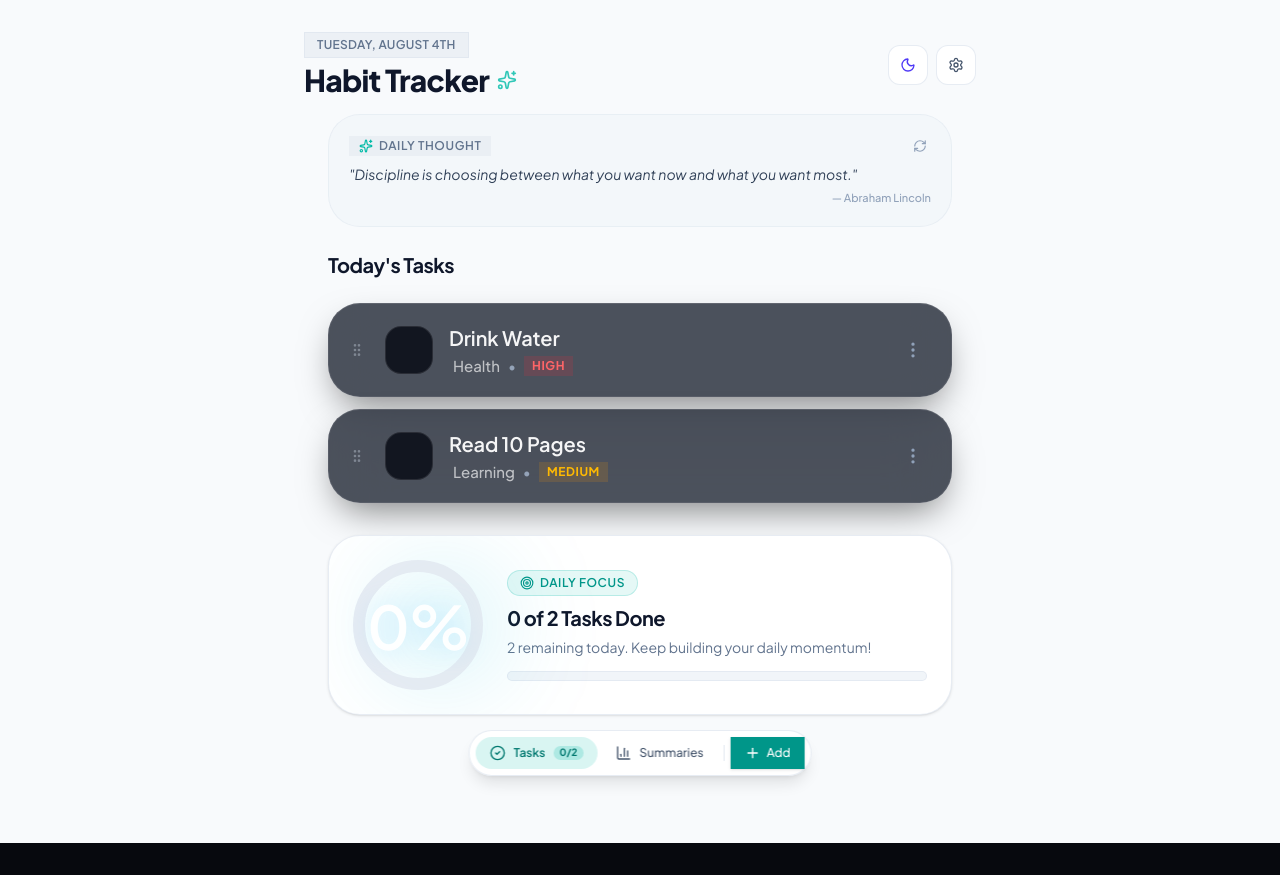
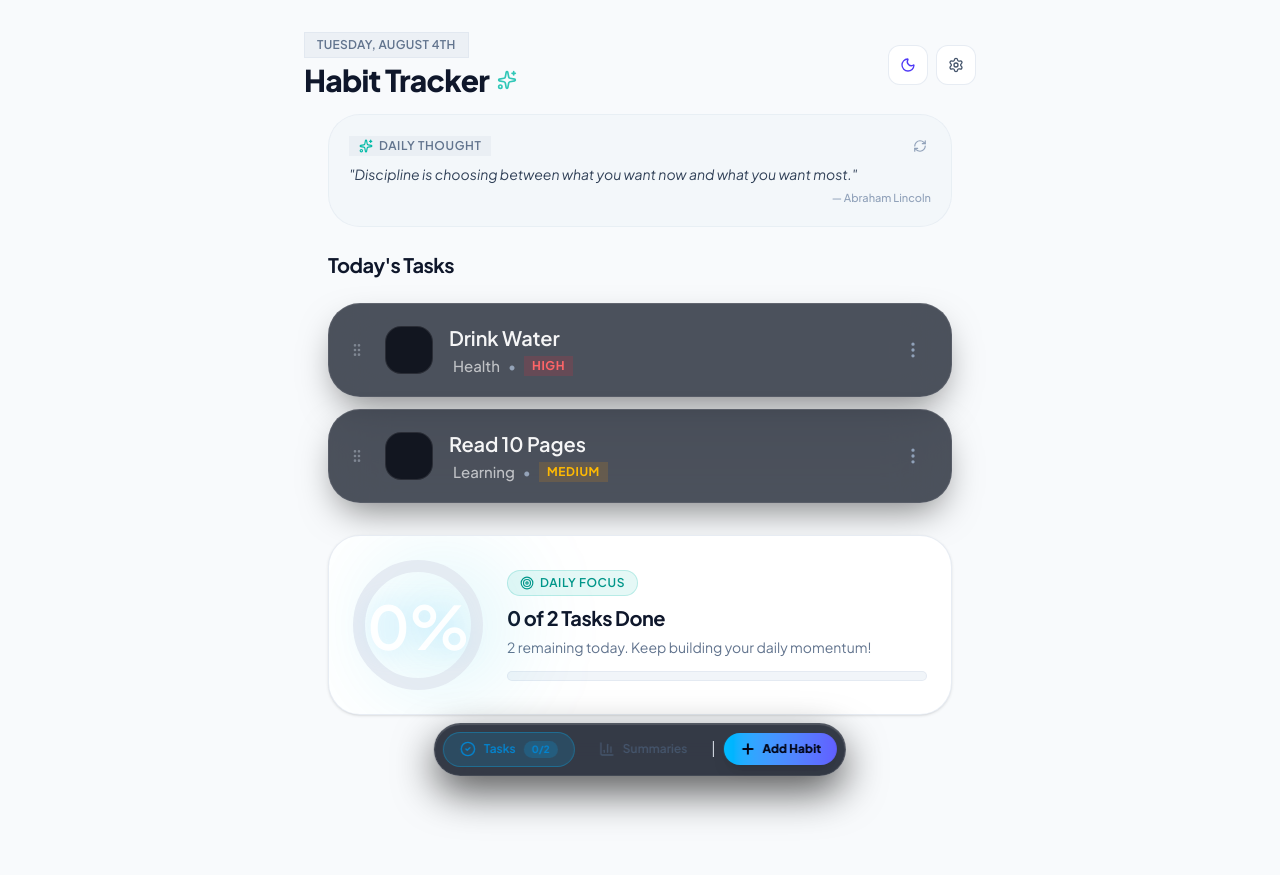
Before and after one commit to osifaind-crypto/Habit-Tracker-M3E, a React (Vite) app: page / in a window 1280 px wide. Before the commit the page ends 843 px from the top, so only its background shows below. Built offline with nearby package versions, Linux system fonts and the light colour scheme.

Commit message:
Fixed some errors

```diff
--- a/src/App.tsx
+++ b/src/App.tsx
@@ -310,7 +310,7 @@ export default function App() {
   };
 
   return (
-    <div className="min-h-screen bg-slate-50 dark:bg-[#07090e] text-slate-900 dark:text-slate-100 pb-32 transition-colors duration-300 relative overflow-hidden">
+    <div className="min-h-screen bg-slate-50 dark:bg-[#07090e] text-slate-900 dark:text-slate-100 pb-40 transition-colors duration-300 relative">
       {/* Liquid Ambient Organic Background Blobs with Motion Parallax */}
       <div className="fixed inset-0 pointer-events-none -z-10 overflow-hidden" aria-hidden="true">
         <motion.div
@@ -616,21 +616,21 @@ export default function App() {
       </main>
 
       {/* Floating Pill-Shaped Bottom Navigation Bar */}
-      <div className="fixed bottom-6 left-1/2 -translate-x-1/2 z-50 max-w-[92vw]">
-        <nav className="bg-white/90 dark:bg-[#121824]/95 backdrop-blur-xl border border-slate-200/80 dark:border-white/10 p-1.5 rounded-full shadow-lg flex items-center gap-1">
+      <div className="fixed bottom-6 left-1/2 -translate-x-1/2 z-[100] max-w-[94vw] pointer-events-auto">
+        <nav className="gemini-pill-nav bg-white/90 dark:bg-[#121826]/95 backdrop-blur-2xl border border-slate-200/80 dark:border-white/15 p-2 rounded-full shadow-2xl flex items-center gap-1.5 sm:gap-2">
           <button
             onClick={() => setActiveTab('tasks')}
-            className={`flex items-center gap-2 py-2 px-3.5 rounded-full text-xs font-medium transition-all ${
+            className={`flex items-center gap-2 py-2 px-4 rounded-full text-xs font-semibold transition-all ${
               activeTab === 'tasks'
-                ? 'bg-teal-500/15 text-teal-700 dark:text-cyan-300 font-semibold'
-                : 'text-slate-600 dark:text-gray-400 hover:text-slate-900 dark:hover:text-white hover:bg-slate-100 dark:hover:bg-white/5'
+                ? 'bg-sky-500/15 text-sky-600 dark:text-sky-300 font-bold border border-sky-400/30'
+                : 'text-slate-600 dark:text-slate-300 hover:text-slate-900 dark:hover:text-white hover:bg-slate-100 dark:hover:bg-white/10'
             }`}
           >
             <CheckCircle2 className="w-4 h-4" />
             <span>Tasks</span>
             {data.habits.length > 0 && (
-              <span className={`text-[10px] px-1.5 py-0.2 rounded-full font-bold ${
-                activeTab === 'tasks' ? 'bg-teal-500/20 text-teal-700 dark:text-cyan-300' : 'bg-slate-200 dark:bg-[#1c1f26] text-slate-600 dark:text-gray-400'
+              <span className={`text-[10px] px-2 py-0.5 rounded-full font-bold ${
+                activeTab === 'tasks' ? 'bg-sky-500/20 text-sky-600 dark:text-sky-200' : 'bg-slate-200 dark:bg-white/10 text-slate-600 dark:text-slate-300'
               }`}>
                 {todayCompletions}/{data.habits.length}
               </span>
@@ -639,27 +639,27 @@ export default function App() {
 
           <button
             onClick={() => setActiveTab('summaries')}
-            className={`flex items-center gap-2 py-2 px-3.5 rounded-full text-xs font-medium transition-all ${
+            className={`flex items-center gap-2 py-2 px-4 rounded-full text-xs font-semibold transition-all ${
               activeTab === 'summaries'
-                ? 'bg-teal-500/15 text-teal-700 dark:text-cyan-300 font-semibold'
-                : 'text-slate-600 dark:text-gray-400 hover:text-slate-900 dark:hover:text-white hover:bg-slate-100 dark:hover:bg-white/5'
+                ? 'bg-purple-500/15 text-purple-600 dark:text-purple-300 font-bold border border-purple-400/30'
+                : 'text-slate-600 dark:text-slate-300 hover:text-slate-900 dark:hover:text-white hover:bg-slate-100 dark:hover:bg-white/10'
             }`}
           >
             <BarChart3 className="w-4 h-4" />
             <span>Summaries</span>
           </button>
 
-          <div className="h-4 w-px bg-slate-200 dark:bg-white/10 mx-0.5" />
+          <div className="h-4 w-px bg-slate-200 dark:bg-white/15 mx-0.5" />
 
           <button
             onClick={() => handleOpenForm()}
-            className={`flex items-center gap-1.5 bg-teal-600 hover:bg-teal-500 text-white font-medium text-xs shadow-sm active:scale-95 transition-all m3-fab-morph ${
-              isScrolled ? 'is-scrolled px-3 py-2.5' : 'px-3.5 py-2'
+            className={`flex items-center gap-1.5 bg-gradient-to-r from-sky-400 to-indigo-500 text-slate-950 font-extrabold text-xs shadow-lg active:scale-95 transition-all rounded-full ${
+              isScrolled ? 'px-3 py-2.5' : 'px-4 py-2'
             }`}
             title="Create new habit"
           >
-            <Plus className="w-4 h-4" />
-            <span className={isScrolled ? 'hidden' : 'hidden sm:inline'}>Add</span>
+            <Plus className="w-4 h-4 stroke-[3]" />
+            <span className={isScrolled ? 'hidden' : 'hidden sm:inline'}>Add Habit</span>
           </button>
         </nav>
       </div>
--- a/src/components/HabitCard.tsx
+++ b/src/components/HabitCard.tsx
@@ -1,7 +1,7 @@
 import { Habit, CompletionRecord } from '../types';
 import { calculateStreak, isCompletedToday, getStreakStartDate, calculateConsistencyScore } from '../utils/dates';
 import { CategoryManager } from '../utils/categories';
-import { motion, AnimatePresence, DragControls } from 'motion/react';
+import { motion, AnimatePresence, DragControls, useMotionValue, useTransform, useSpring } from 'motion/react';
 import { Check, Flame, MoreVertical, Edit2, Trash2, Calendar, ChevronDown, TrendingUp, GripVertical } from 'lucide-react';
 import React, { useState } from 'react';
 
@@ -24,9 +24,33 @@ export function HabitCard({ habit, completions, onToggle, onEdit, onDelete, drag
   const consistencyScore = calculateConsistencyScore(habit, completions);
   const categoryDef = CategoryManager.getCategoryByName(habit.category);
 
+  // Motion parallax & 3D tilt values for glass surface depth effect
+  const mouseX = useMotionValue(0);
+  const mouseY = useMotionValue(0);
+
+  const rotateX = useSpring(useTransform(mouseY, [-60, 60], [4, -4]), { stiffness: 280, damping: 22 });
+  const rotateY = useSpring(useTransform(mouseX, [-150, 150], [-5, 5]), { stiffness: 280, damping: 22 });
+  const moveX = useSpring(useTransform(mouseX, [-150, 150], [-3, 3]), { stiffness: 280, damping: 22 });
+  const moveY = useSpring(useTransform(mouseY, [-60, 60], [-3, 3]), { stiffness: 280, damping: 22 });
+
+  const handleMouseMove = (e: React.MouseEvent<HTMLDivElement>) => {
+    const rect = e.currentTarget.getBoundingClientRect();
+    const centerX = rect.left + rect.width / 2;
+    const centerY = rect.top + rect.height / 2;
+    mouseX.set(e.clientX - centerX);
+    mouseY.set(e.clientY - centerY);
+  };
+
+  const handleMouseLeave = () => {
+    mouseX.set(0);
+    mouseY.set(0);
+  };
+
   return (
     <motion.div
       layout
+      onMouseMove={handleMouseMove}
+      onMouseLeave={handleMouseLeave}
       transition={{
         layout: { type: 'spring', damping: 25, stiffness: 280 },
         opacity: { duration: 0.2 },
@@ -34,13 +58,25 @@ export function HabitCard({ habit, completions, onToggle, onEdit, onDelete, drag
       initial={{ opacity: 0, y: 10 }}
       animate={{ opacity: 1, y: 0 }}
       exit={{ opacity: 0, scale: 0.95 }}
-      whileHover={{ scale: 1.01 }}
+      whileHover={{
+        scale: 1.015,
+        zIndex: 25,
+        boxShadow: completed
+          ? `0 24px 48px -12px ${habit.color || '#38bdf8'}40, 0 0 28px ${habit.color || '#38bdf8'}30`
+          : '0 24px 48px -12px rgba(0, 0, 0, 0.75), 0 0 20px rgba(56, 189, 248, 0.12)',
+      }}
       className={`relative p-4 sm:p-5 flex items-center gap-3 sm:gap-4 m3-card-press m3-habit-card ${
         completed
           ? 'is-completed m3-active-card m3-primary-container'
           : 'm3-card-asymmetric m3-secondary-container m3-idle-state'
       }`}
       style={{
+        perspective: 1000,
+        rotateX,
+        rotateY,
+        x: moveX,
+        y: moveY,
+        transformStyle: 'preserve-3d',
         boxShadow: completed ? `0 0 18px -4px ${habit.color || '#00f2fe'}35` : undefined,
         border: `1px solid ${completed ? `${habit.color || '#00f2fe'}60` : 'rgba(255, 255, 255, 0.08)'}`,
       }}
--- a/src/index.css
+++ b/src/index.css
@@ -58,9 +58,14 @@ body {
   overflow-x: hidden;
 }
 
-/* Overscroll Physics */
+/* Overscroll Physics & Scrollability */
 html, body {
-  overscroll-behavior-y: contain;
+  margin: 0;
+  padding: 0;
+  min-height: 100vh;
+  overflow-x: hidden;
+  overflow-y: auto;
+  overscroll-behavior-y: auto;
 }
 
 /* 2. Modern Glassmorphism & Soft Surfaces */
```
